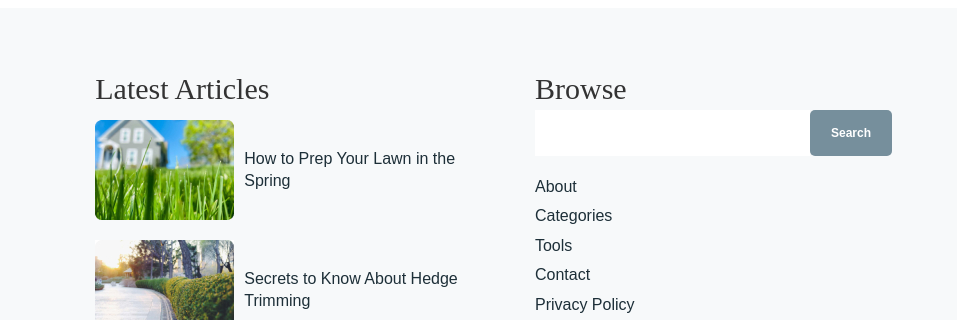
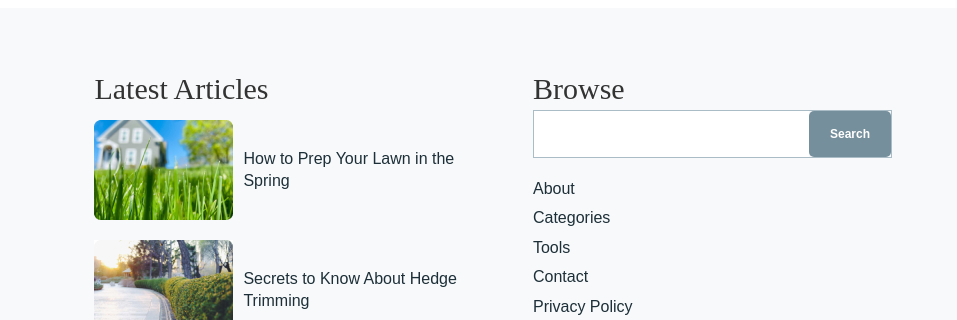
Before and after one commit to seveta/front__end__basic, a plain HTML site: page index.html in a window 1280 px wide. Shown: the part 2872-3192 px from the top of the page, 323-1280 px from the left. Drawn offline with Linux system fonts and the light colour scheme; files whose address does not match are found by name.

Commit message:
Affiliate

```diff
--- a/css/main.css
+++ b/css/main.css
@@ -331,6 +331,9 @@ input, button{
 .social:hover{
     transform: scale(1.3);
 }
+.search-button{
+    border: 1px solid #AABCC5;
+}
 .search-button > .submit:hover{
     background-color: #fff;
     border: 1px solid #768F9C;
```
